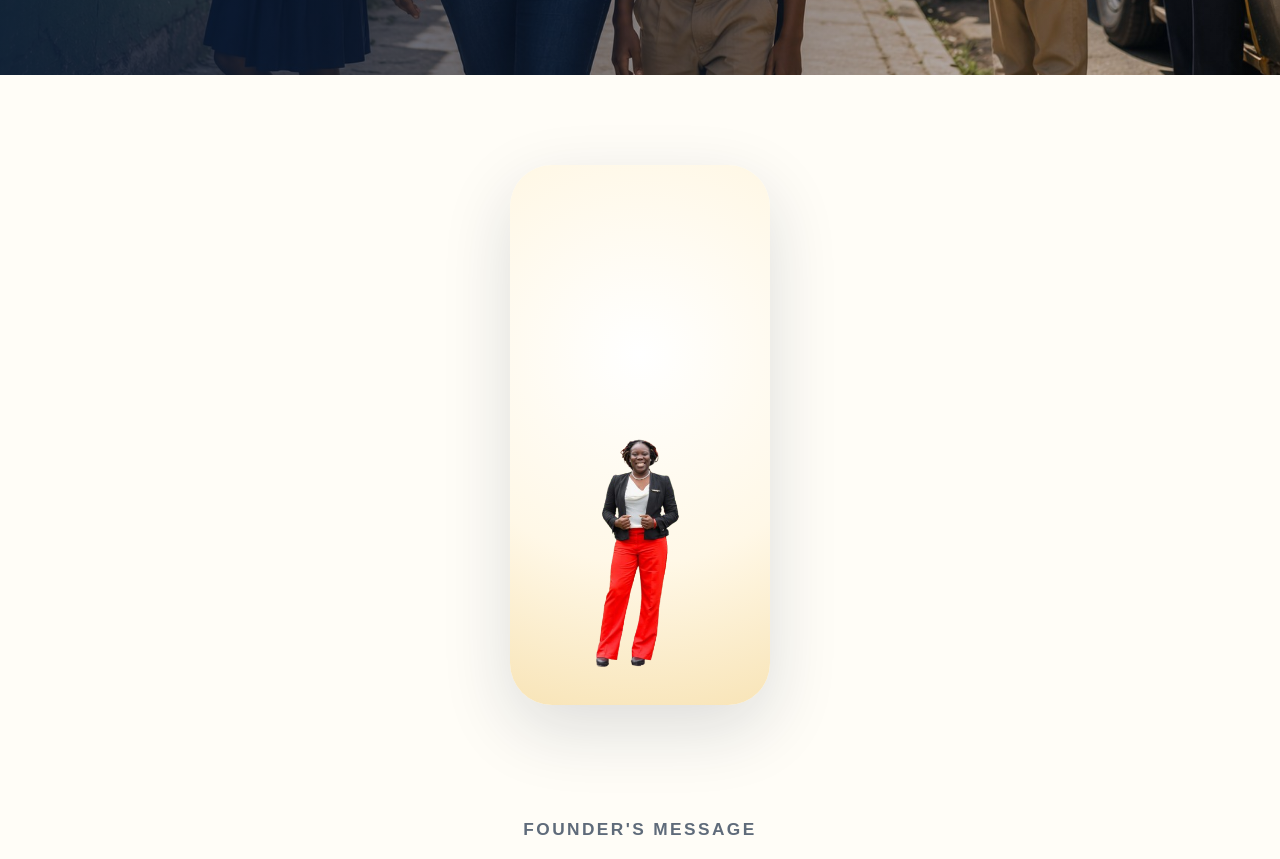
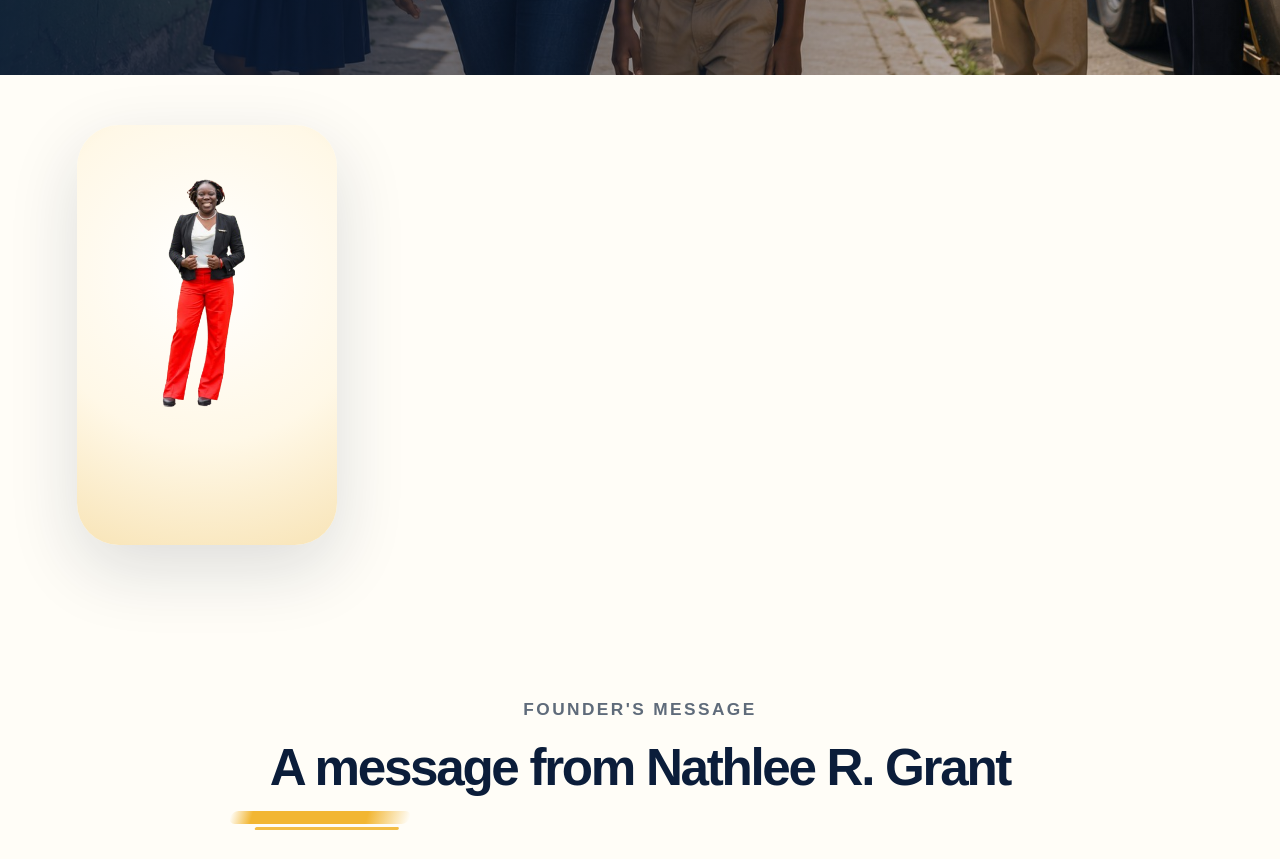
Before and after one commit to nathleegrant-lang/raise-them-right, a Next.js app: page / in a window 1280 px wide. Shown: the part 700-1559 px from the top of the page. Built offline with nearby package versions, Linux system fonts and the light colour scheme.

Commit message:
Update globals.css

```diff
--- a/src/app/globals.css
+++ b/src/app/globals.css
@@ -162,11 +162,14 @@ h1 {
   opacity: 0.9;
 }
 
-.founder-section { grid-template-columns: 0.8fr 1.2fr; }
+.founder-section { grid-template-columns: 0.8fr 1.2fr; align-items: flex-start; }
 .founder-image-card {
-  min-height: 540px;
-  display: flex;
-  align-items: flex-end;
+  align-self: flex-start;
+  margin-top: 0;
+  transform: translateY(-40px);
+  min-height: 420px;
+display: flex;
+align-items: flex-start;
   justify-content: center;
   border-radius: 42px;
   background: radial-gradient(circle at 50% 35%, #fff 0%, var(--cream) 56%, #f8e4b7 100%);
```
